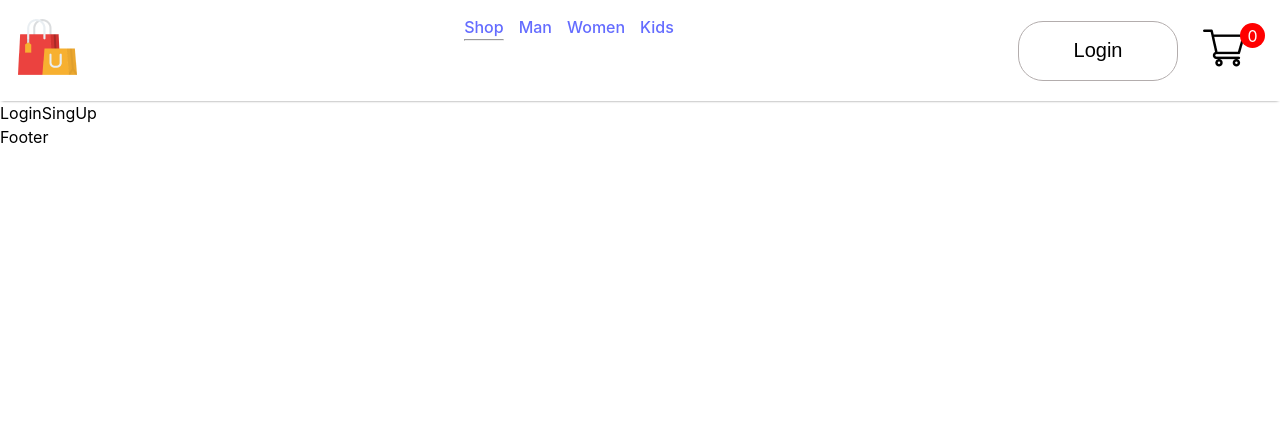
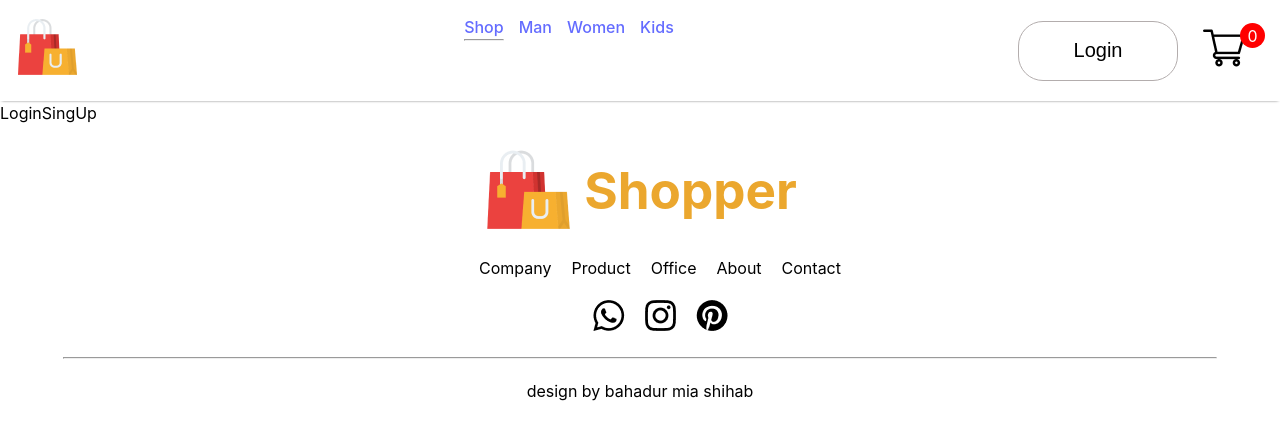
Before and after one commit to Bahadur777/E-commerce, a React (Vite) app: page /login in a window 1280 px wide. Shown: the top 440 px of the page. Built offline with nearby package versions, Linux system fonts and the light colour scheme.

Commit message:
footer section deisgn complate

```diff
--- a/src/component/Footer/Footer.jsx
+++ b/src/component/Footer/Footer.jsx
@@ -1,10 +1,45 @@
-import React from 'react'
-import './footer.css'
+import React from "react";
+import "./footer.css";
+import footer_img from "../../images/logo_big.png";
+import whatapp from '../../images/whatsapp_icon.png';
+import insta from '../../images/instagram_icon.png'
+import pinterest from '../../images/pintester_icon.png';
 
 const Footer = () => {
   return (
-    <div>Footer</div>
-  )
-}
+    <div className="footer">
+      <div className="footer-img">
+        <img src={footer_img} alt="" />
+        <h1>Shopper</h1>
+      </div>
+      <div className="footer_link">
+        <ul className="link_list">
+          <li>Company</li>
+          <li>Product</li>
+          <li>office</li>
+          <li>about</li>
+          <li>contact</li>
+        </ul>
+      </div>
+      <div className="footer_icons">
+        <ul>
+          <li>
+            <img src={whatapp} alt="" />
+          </li>
+          <li>
+          <img src={insta} alt="" />
+          </li>
+          <li>
+            <img src={pinterest} alt="" />
+          </li>
+        </ul>
+      </div>
+      <hr />
+      <div>
+        <p>design by bahadur mia shihab</p>
+      </div>
+    </div>
+  );
+};
 
-export default Footer
+export default Footer;
--- a/src/component/Footer/footer.css
+++ b/src/component/Footer/footer.css
@@ -0,0 +1,40 @@
+.footer{
+    display: flex;
+    flex-wrap: wrap;
+    justify-content: center;
+    align-items: center;
+    gap: 20px;
+    padding: 20px 0 20px 0;
+    flex-direction: column;
+}
+.footer-img{
+    display: flex;
+    justify-content: center;
+    align-items: center;
+    gap: 10px;
+}
+.footer-img h1 {
+   color: #EBA72E;
+}
+.footer_link{
+    display: flex;
+
+}
+.link_list{
+    display: flex;
+    gap: 20px;
+    text-transform: capitalize;
+    justify-content: center;
+    align-items: center;
+}
+.footer_icons ul{
+    display: flex;
+    gap: 20px;
+    text-transform: capitalize;
+    justify-content: center;
+    align-items: center;
+}
+.footer hr{
+    width: 90%;
+    margin: 0 auto;
+}
--- a/src/index.css
+++ b/src/index.css
@@ -29,3 +29,6 @@ h1 {
   font-size: 3.2em;
   line-height: 1.1;
 }
+li{
+  list-style: none;
+}
```
